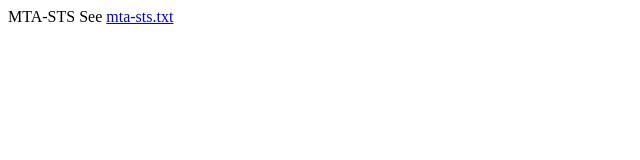
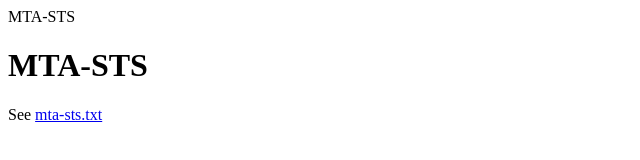
Before and after one commit to alq666/mta-sts, a plain HTML site: page index.html in a window 1280 px wide. Shown: the whole page, without its empty margins (0-640 px from the left). Drawn offline with Linux system fonts and the light colour scheme.

Commit message:
Update index.html

```diff
--- a/index.html
+++ b/index.html
@@ -1,4 +1,6 @@
 <html>
   <head>MTA-STS</head>
-  <body>See <a href=".well-known/mta-sts.txt">mta-sts.txt</a></body>
+  <body>
+    <h1>MTA-STS</h1>
+    <p>See <a href=".well-known/mta-sts.txt">mta-sts.txt</a></p></body>
 </html>
```
